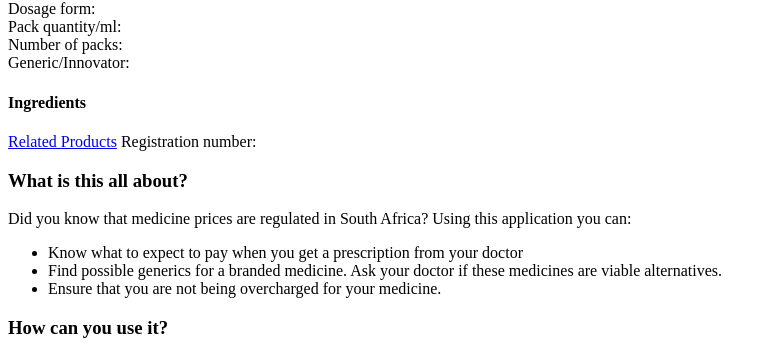
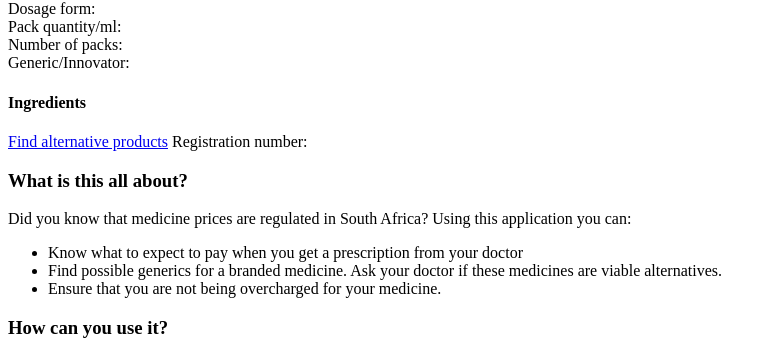
Before and after one commit to Code4SA/medicine-price-registry, a Django app: page / in a window 1280 px wide. Shown: the part 265-607 px from the top of the page, without its empty margins (0-773 px from the left). Run offline with Django 3.2, Linux system fonts and the light colour scheme; some libraries are stand-ins or nearby versions.

Commit message:
Related products becomes Find alternative products
Hopefully this is less confusing and includes a call to action

```diff
--- a/server/mpr/templates/index.html
+++ b/server/mpr/templates/index.html
@@ -43,7 +43,7 @@
                 </div>
                 <div class="panel-footer">
                     <p>
-                        <a class="related" href="#">Related Products</a>
+                        <a class="related" href="#">Find alternative products</a>
                         Registration number: <span class="product-reg-number"></span>
                     </p>
                 </div>
```
